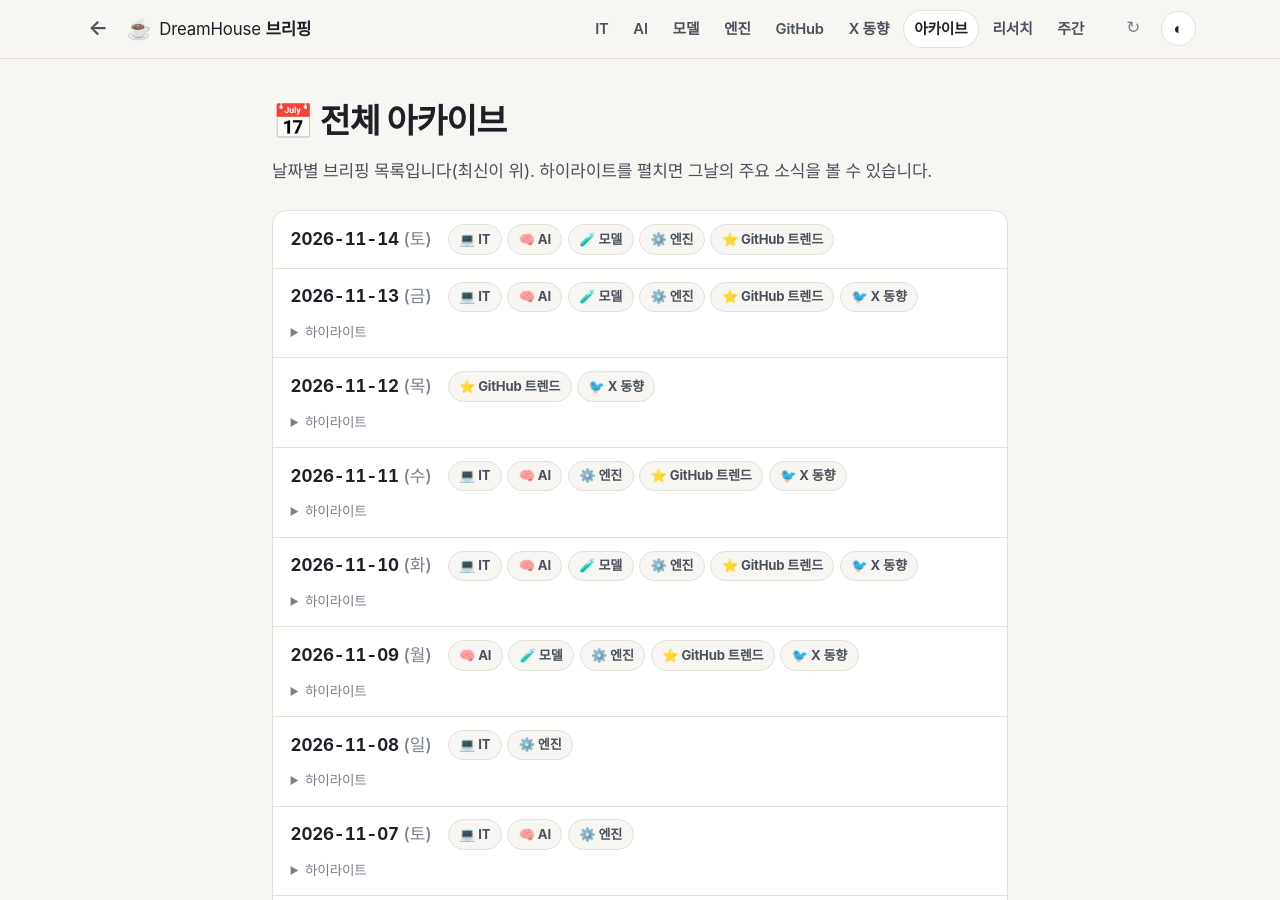
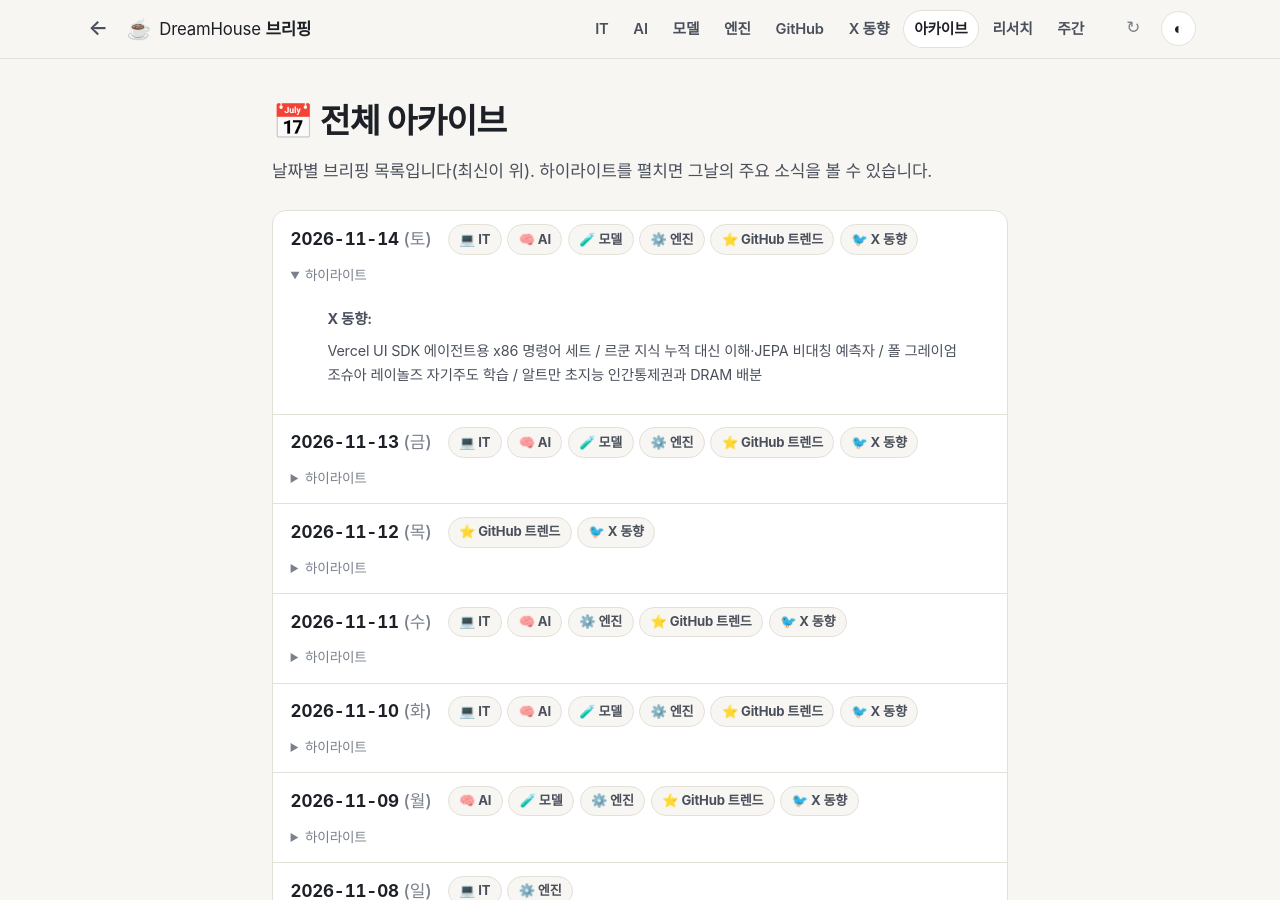
Before and after one commit to DreamHouseKSH/dreamhouse-briefings, a Jekyll site: the page built from archive.html, in a window 1280 px wide and 900 px high. Built offline with Jekyll 4.4.1, drawn with Linux system fonts in a browser that asks for light colours; some web fonts are replaced; some of the changed lines change nothing that is shown.

Commit message:
briefings: 2026-11-14 news (X)

```diff
--- a/_data/highlights.yml
+++ b/_data/highlights.yml
@@ -1,3 +1,6 @@
+"2026-11-14":
+  X: "Vercel UI SDK 에이전트용 x86 명령어 세트 / 르쿤 지식 누적 대신 이해·JEPA 비대칭 예측자 / 폴 그레이엄 조슈아 레이놀즈 자기주도 학습 / 알트만 초지능 인간통제권과 DRAM 배분"
+
 "2026-11-13":
   X: "AWS Emulator 200+ 서비스 무인 구축과 엔지니어 역할 / PromptOS Linux ABI 맞춤형 운영체제 / 코슬라 토큰 볼륨 AI 가치평가 / GR00T 2 무편집 1배속 자율 화학실험"
 
--- /dev/null
+++ b/news/2026-11-14/X.md
@@ -0,0 +1,104 @@
+# X 브리핑 — 2026-11-14 (토요일, KST 아침)
+> X(트위터) 주요 테크·AI·경제 리더들의 24시간 내 핵심 포스트 인용 및 심층 해석. 게시글 인용과 함께 배경, 행간(생략된 것), 산업적 파급 효과를 분석했습니다.
+
+## 1. Guillermo Rauch — 에이전트 시대 기성 프레임워크의 한계와 컴포넌트의 해체: 에이전트를 위한 x86 명령어 세트 'UI SDK'
+
+- **게시글:** https://x.com/rauchg/status/2121114829104829378
+- **날짜:** 2026-11-12 (KST 2026-11-13 04:47)
+
+### 인용
+
+> "What happens to frameworks in the agents era? to component libraries? to @shadcn? The answer is: we need to drill deeper. Delete the part, optimize, accelerate, automate. UI SDK is like the x86 instruction set for agents to build new UI components spontaneously. Agents are the new design engineers, and they're ready to build anything you ask, tailored to your usecase. High-level, rigid, single-framework abstractions are like kryptonite for what is essentially an infinite, untiring creation machine."
+> (한글: "에이전트 시대에 기존 프레임워크나 컴포넌트 라이브러리, shadcn은 어떻게 될까요? 답은 '더 깊이 파고들어야 한다'는 것입니다. 부품을 덜어내고, 최적화하고, 가속하며, 자동화해야 합니다. UI SDK는 에이전트가 새로운 UI 컴포넌트를 즉흥적으로 조립할 수 있게 돕는 x86 명령어 세트와 같습니다. 에이전트는 이제 새로운 디자인 엔지니어이며, 사용자의 목적에 꼭 맞춘 결과물을 무엇이든 만들어낼 준비가 되어 있습니다. 고수준의 경직된 단일 프레임워크 추상화는 지치지 않는 무한한 창작 기계인 에이전트에게 독약(크립토나이트)과 같습니다.")
+
+### 해석
+
+배경은 Vercel CEO 기예르모 라우흐가 AI 코딩 에이전트 환경에서 프론트엔드 소프트웨어 공학의 근본적인 추상화 계층 재편을 선언한 것이다. 지난 10년간 웹 개발은 React, Next.js, shadcn/ui 등 인간 개발자의 타이핑 수고를 덜기 위해 거대하고 표준화된 고수준 컴포넌트 라이브러리를 쌓아 올리는 방향으로 발전해 왔다. 그러나 무한한 토큰 생성 속도를 가진 자율 코딩 에이전트 관점에서는 기성 라이브러리의 엄격한 의존성과 규격화된 CSS 추상화가 오히려 에이전트의 유연한 UI 설계를 방해하는 족쇄가 되고 있다. 이에 따라 컴포넌트 완제품 대신 접근성·성능·동작 프리미티브만을 저수준 기계어처럼 제공하는 'UI SDK' 개념을 제시했다.
+
+쓰지 않은 것: 고수준 컴포넌트가 사라지고 에이전트가 화면마다 즉흥적으로 UI 코드를 합성해 낼 경우, 팀 단위의 시각적 일관성(디자인 시스템 거버넌스)을 유지하기 어렵고, 비표준 CSS/DOM 구조가 난립해 장기적인 유지보수 비용이 급증할 수 있다는 부작용은 구체적으로 다루지 않았다.
+
+업계에 미치는 의미: 소프트웨어의 패키징 방식이 인간 친화적 '완성형 모듈'에서 **'에이전트가 조합하기 쉬운 원자적 동작(Primitive) API'**로 내려앉고 있다. 프론트엔드 엔지니어의 핵심 역량 역시 개별 버튼이나 모달 컴포넌트를 구현하는 작업에서, 에이전트가 조합할 디자인 토큰과 접근성 검증 규칙(A11y Lint Gate)을 설계하는 상위 아키텍처로 이동하고 있다.
+
+### 논조·다른 시각
+
+- **작성자 논조:** 웹 표준의 본질로 회귀하려는 엔지니어링적 통찰과 에이전트 네이티브 런타임 시장을 선점하겠다는 강한 자신감.
+- **논조 점검:** 기존 디자인 시스템 및 웹 표준 진영에서는 "모든 화면 컴포넌트를 에이전트가 매번 새로 만들면 토큰 소모량이 천문학적으로 늘어나고 브라우저 렌더링 최적화 노하우가 파편화될 수 있다"며 기성 라이브러리의 규격화 가치를 과소평가했다는 지적도 나온다.
+- **다른 시각:** 스타트업 창업자들은 "특정 프레임워크 종속 없이 프롬프트 한 번으로 완벽히 고유한 브랜드 UI를 몇 초 만에 뽑아낼 수 있다면, 디자인 에이전시나 기성 UI 키트에 의존할 필요가 완전히 사라진다"며 즉각적인 환영 의사를 표하고 있다.
+
+---
+
+## 2. Yann LeCun — "지식 누적 대신 이해로": LLM의 파라미터·메모리 병목을 깨는 JEPA 월드 모델의 비대칭 예측자 설계
+
+- **게시글:** https://x.com/ylecun/status/2116977821088096276
+- **날짜:** 2026-11-08 (KST 2026-11-09 04:11)
+
+### 인용
+
+> "LLMs accumulate a lot of declarative knowledge. That's how they can answer a large number of questions. That's also why they require so many parameters and hence so much memory. But one can replace the accumulation of knowledge by understanding. That's what JEPA world models do. That's one reason they can be useful with considerably less memory and training data than LLMs... A predictor is useful when a task is asymmetric, as temporal prediction in a world model is."
+> (한글: "LLM은 방대한 선언적 지식을 누적합니다. 그것이 수많은 질문에 답할 수 있는 비결이지만, 동시에 그토록 많은 파라미터와 메모리를 요구하는 근본적인 이유이기도 합니다. 하지만 지식의 단순 축적을 '이해'로 대체할 수 있습니다. 그것이 바로 JEPA(합동 임베딩 예측 아키텍처) 월드 모델이 하는 일입니다. JEPA가 LLM보다 훨씬 적은 메모리와 훈련 데이터만으로도 유용한 핵심 이유입니다... 예측자(Predictor)는 월드 모델의 시계열 예측처럼 작업이 비대칭적일 때 진가를 발휘합니다.")
+
+### 해석
+
+배경은 메타(Meta) 수석 AI 과학자 얀 르쿤이 오토리그레시브(Autoregressive, 다음 토큰 예측) 방식 언어 모델의 근본적인 스케일링 한계를 재차 직격한 포스트다. 위키피디아와 웹 문서의 지식을 파라미터 가중치 안에 백과사전식으로 우겨넣는 현행 LLM은 질문에 답하기 위해 수천억 개의 파라미터와 테라바이트급 HBM(고대역폭 메모리)을 소모할 수밖에 없다. 반면 물리적 세계의 인과관계와 구조적 불변성을 잠재 공간(Latent Space)에서 압축·표현하는 JEPA 아키텍처는 픽셀이나 텍스트를 한 글자씩 복원하지 않고, 핵심 의미 공간에서의 시계열 변화만 비대칭 예측자(Predictor)로 추론하기 때문에 극적으로 작은 연산량과 메모리로 물리적 상식과 행동 계획을 구현할 수 있음을 수학적 근거와 함께 역설했다.
+
+쓰지 않은 것: JEPA 계열 모델(V-JEPA 등)이 물리적 공간 인지나 표현 학습에서는 뛰어난 효율을 입증했으나, 법률·의료·인문학 등 고차원의 상징적 지식 검색이나 장문 텍스트 추론 벤치마크에서는 여전히 상용 LLM에 미치지 못한다는 현실적 한계는 언급하지 않았다.
+
+업계에 미치는 의미: 로보틱스, 자율주행, 디바이스 온칩(On-device) AI 분야에서 무거운 LLM 대신 **'경량화된 월드 액션 모델(WAM/JEPA)'**이 엣지 하드웨어의 실시간 물리 제어 표준으로 급부상하고 있다.
+
+### 논조·다른 시각
+
+- **작성자 논조:** 튜링상 수상자로서의 학문적 확신과, 생성형 LLM 일변도의 실리콘밸리 자본 투자 흐름에 대한 날카로운 비판적 대안 제시.
+- **논조 점검:** 프론티어 LLM 연구진(OpenAI, Anthropic 진영)은 "언어 모델 역시 문맥 내 추론(In-context Reasoning)을 통해 고차원 월드 모델을 이미 내재적으로 학습하고 있으며, 순수 자기지도 임베딩만으로는 인류의 복잡한 논리 체계를 다 포괄하기 어렵다"고 반박.
+- **다른 시각:** 임베디드 및 엣지 AI 하드웨어 엔지니어들은 "수십 와트의 저전력 칩에서 로봇 관절을 실시간 제어하려면 르쿤이 제시한 JEPA 방식의 잠재 공간 벡터 연산만이 유일한 현실적 탈출구"라며 연구 결과에 깊은 공감을 보내고 있다.
+
+---
+
+## 3. Paul Graham — 조슈아 레이놀즈를 인용하며: "남이 강요한 가르침의 태만함"과 자기 주도 학습(Self-teaching)의 본질
+
+- **게시글:** https://x.com/paulg/status/2121149329327210809
+- **날짜:** 2026-11-13 (KST 2026-11-13 17:38)
+
+### 인용
+
+> "'We all must have experienced how lazily, and, consequently, how ineffectually, instruction is received when forced upon the mind by others. Few have been taught to any purpose who have not been their own teachers.' — Joshua Reynolds"
+> (한글: "'타인이 억지로 마음에 밀어 넣는 가르침을 받아들일 때 우리가 얼마나 태만해지고, 그 결과 얼마나 무력하게 지식을 흘려보내는지 누구나 한 번쯤 경험해 보았을 것이다. 스스로 자신의 스승이 되지 않고서 무언가를 유의미하게 배운 사람은 거의 없다.' — 조슈아 레이놀즈")
+
+### 해석
+
+배경은 Y Combinator 공동창업자 폴 그레이엄이 18세기 영국 왕립예술원 초대 원장 조슈아 레이놀즈의 미술 강연록(Discourses on Art) 구절을 인용하며 던진 화두다. AI 에이전트와 LLM이 방대한 지식을 요약·정리해 사용자에게 떠먹여 주는 환경이 일상화되면서, 반대로 인간이 지적 호기심과 내적 결핍 없이 수동적으로 주입받는 정보는 뇌리에 남지 않고 휘발되는 역설이 커지고 있다.
+
+쓰지 않은 것: 전통적인 제도권 교육 시스템의 비효율성을 우회적으로 비판하는 맥락이 짙으나, 현대 공학 교육에서 체계적인 수학·물리 기초 훈련이 결여되었을 때 발생하는 기초 체력 저하 문제에 대한 보완책은 덧붙이지 않았다.
+
+업계에 미치는 의미: 지식이 평평해지고 AI를 통해 누구나 정답에 즉시 도달할 수 있는 시대일수록, 역설적으로 **'스스로 질문을 던지고 가설을 검증하며 지식을 쟁취하는 자기 주도적 집요함(Self-teaching)'**이 창업자와 일류 엔지니어를 가르는 유일한 차별점이 되고 있다.
+
+### 논조·다른 시각
+
+- **작성자 논조:** 고전 인문학 텍스트를 빌려 스타트업 창업가와 빌더들에게 전하는 절제된 성찰과 격려.
+- **논조 점검:** 교육학계에서는 "기초 개념이 전혀 잡히지 않은 초심자에게 완전한 자기 주도 학습만을 요구하는 것은 높은 낙오율을 낳을 수 있으므로, 적절한 피드백 루프와 지침이 병행되어야 한다"고 조언.
+- **다른 시각:** 독학으로 AI 도구를 습득해 1인 개발에 성공한 창업자들은 "강의를 듣는 것보다 내 문제를 풀기 위해 Claude나 Cursor와 밤새 씨름하며 몸으로 깨닫는 것이 백배 빠르다"며 레이놀즈의 통찰에 전적으로 동의하고 있다.
+
+---
+
+## 4. Sam Altman — "초지능에 미래의 통제권을 양보할 수 없다": 인간 중심 AI 구속 원칙과 글로벌 DRAM 자원 배분 논쟁
+
+- **게시글:** https://x.com/sama/status/2117846298472886419
+- **날짜:** 2026-11-04 ~ 2026-11-08 (KST 2026-11-09)
+
+### 인용
+
+> "People should always be in control of the future. OpenAI is against the notion that it would be acceptable for people to be relegated to a role of doing things that 'AI systems think makes sense to reward in humans'. People should not cede control of the future to superintelligence, and that requirement should ultimately constrain AI progress... [On DRAM:] from a global allocation perspective, actually it's quite terrible to have everyone have a bunch of the world's limited supply of DRAM sitting in their own computer and be used 5% of the time. I have been arguing for the world to ramp up memory production for a long time. I want you to have so much ram, let's build more."
+> (한글: "인간은 언제나 미래의 통제권을 쥐고 있어야 합니다. OpenAI는 인간이 'AI 시스템이 판단하기에 보상할 만한 일'을 하는 역할로 격하되는 것을 용납할 수 없다는 입장입니다. 인류는 미래의 통제권을 초지능에 넘겨주어서는 안 되며, 이 요구 조건이 궁극적으로 AI의 발전 속도를 구속해야 합니다... [DRAM 발언 해명:] 글로벌 자원 배분 관점에서 보면, 전 세계적으로 한정된 DRAM 공급량을 개개인이 PC에 쌓아두고 가동률 5% 수준으로 방치하는 것은 대단히 비효율적입니다. 저는 오랫동안 전 세계가 메모리 생산을 대폭 늘려야 한다고 주장해 왔습니다. 저는 여러분이 넘쳐나는 RAM을 갖기를 바라며, 더 많이 증설해야 합니다.")
+
+### 해석
+
+배경은 OpenAI CEO 샘 알트만이 최근 미국 정치권 및 팟캐스트 인터뷰 이후 불거진 두 가지 핵심 화두(초지능 통제권과 글로벌 하드웨어 자원 배분)에 대해 입장을 정리한 포스트다. 초지능(ASI) 도래 시 인간이 AI의 경제적 보상 체계에 종속되는 디스토피아를 명시적으로 거부하고 "인간 통제권 유지가 AI 연구의 속도 제한 가드레일이 되어야 한다"고 천명했다. 동시에 개인 PC의 유휴 DRAM을 클라우드 데이터센터로 집중시켜 가동률을 100%로 끌어올리는 것이 효율적이라는 취지의 발언이 PC 게이머와 로컬 오픈소스 진영의 거센 반발을 사자, "개인의 램을 빼앗으려는 것이 아니라 전 세계 파운드리의 메모리 생산 캐파를 획기적으로 증설해야 한다는 뜻"이라며 진화에 나섰다.
+
+쓰지 않은 것: 클라우드 중앙집권적 AI 인프라를 지향하는 OpenAI의 사업 모델 특성상, 일반 대중이 로컬 PC에서 자체 모델을 직접 구동하는 '탈중앙화 AI' 생태계에 대해 빅테크 경영진이 느끼는 본능적인 경계심이 인터뷰 발언의 기저에 깔려 있었다는 점은 해명에서 생략되었다.
+
+업계에 미치는 의미: AI 연산 인프라의 공급망 병목이 GPU 로직 칩을 넘어 **'DRAM 및 고대역폭 메모리(HBM)의 물리적 한계'**로 전이되고 있음을 극명하게 보여준다. 아울러 '로컬 프라이버시 연산'을 지키려는 엔지니어링 커뮤니티와 '클라우드 초거대 인프라'를 장악하려는 빅테크 간의 철학적·자원적 갈등이 표면화되고 있다.
+
+### 논조·다른 시각
+
+- **작성자 논조:** 초지능 통제에 대한 원칙적 책임감을 피력하면서도, 메모리 배분 발언에 대한 커뮤니티의 격렬한 반응을 의식해 발언을 빠르게 수습하려는 유화적 제스처.
+- **논조 점검:** 오픈소스 하드웨어 진영(Elon Musk 등)에서는 "개인이 자기 장비에서 연산 자원을 소유하고 통제할 권리는 디지털 자유의 핵심"이라며, 중앙 클라우드의 효율성 논리로 개인 PC의 사양을 폄하하는 태도를 강하게 비판.
+- **다른 시각:** 반도체 시장 분석가들은 "알트만의 발언은 메모리 제조사(삼성전자, SK하이닉스, 마이크론)를 향해 데이터센터용 차세대 DRAM 공급을 더욱 공격적으로 확대하라는 강력한 신호를 보낸 것"으로 평가하고 있다.
```
